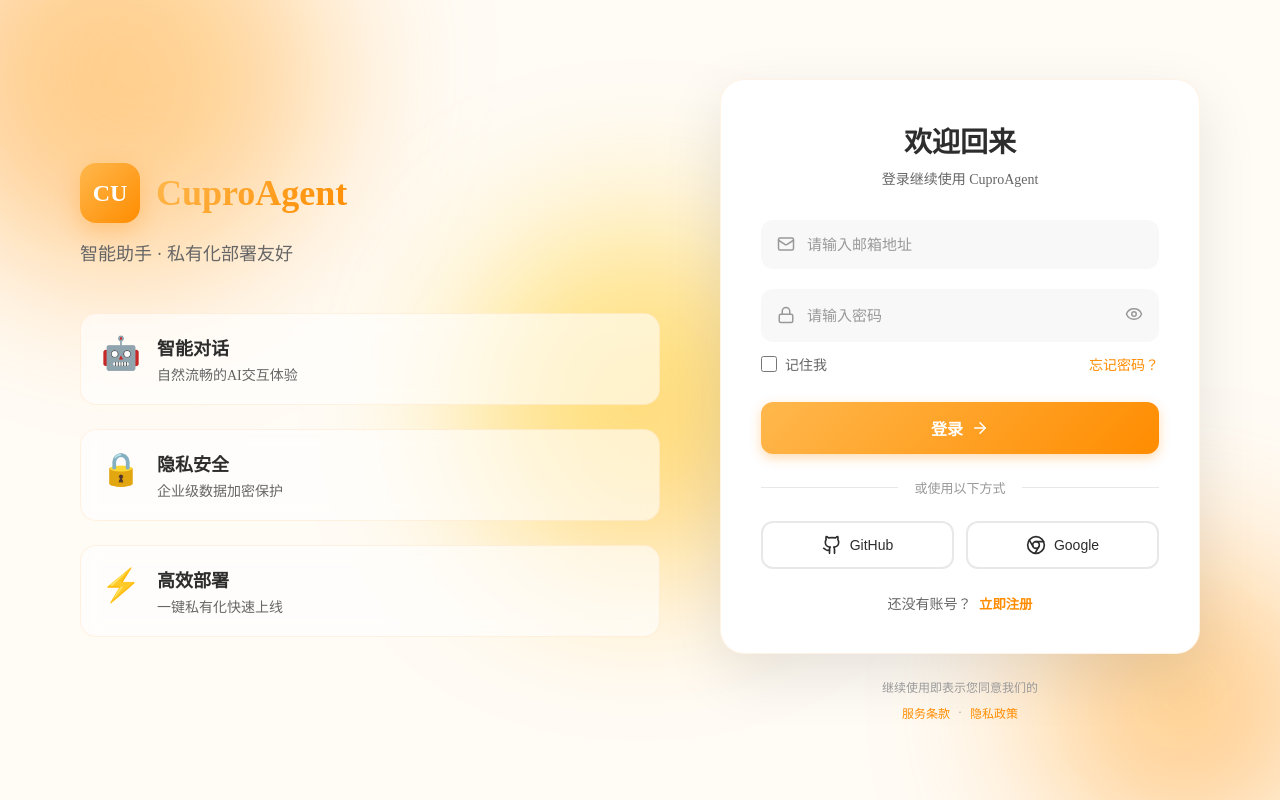
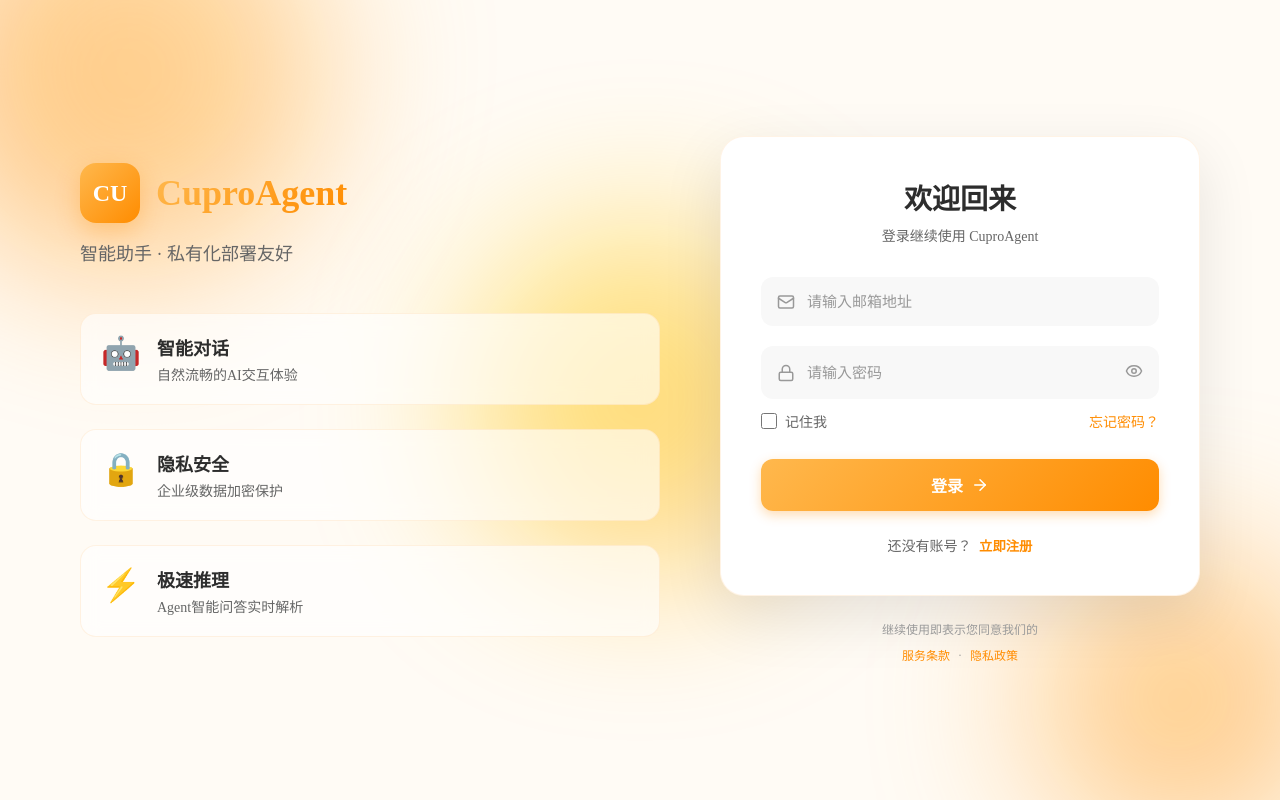
Before and after one commit to continuing2022/CuproAgent, a Vue app: page /login in a window 1280 px wide. Built offline with nearby package versions, Linux system fonts and the light colour scheme.

Commit message:
feat: 样式替换

```diff
--- a/src/styles/element-overrides.css
+++ b/src/styles/element-overrides.css
@@ -114,3 +114,92 @@
     opacity: 0;
   }
 }
+
+/* 选择器（Select）和单选（Radio）覆盖样式 - 黄色主题 */
+:root {
+  --primary-yellow: #f6a623;
+  --primary-yellow-dark: #f39c12;
+}
+
+/* Select 输入框边框与聚焦态 */
+.el-select .el-input__inner {
+  border-color: var(--primary-yellow) !important;
+}
+.el-select .el-input__inner:focus,
+.el-select .el-input__inner.is-focus,
+.el-select .el-input__inner:hover {
+  border-color: var(--primary-yellow-dark) !important;
+  box-shadow: 0 0 0 3px rgba(246,166,35,0.12) !important;
+}
+.el-select .el-input__inner .el-input__icon {
+  color: var(--primary-yellow) !important;
+}
+
+/* 下拉项选中/悬停样式 */
+.el-select-dropdown .el-select-dropdown__item--selected,
+.el-select-dropdown .el-select-dropdown__item:hover {
+  background-color: rgba(246,166,35,0.06) !important;
+  color: var(--primary-yellow-dark) !important;
+}
+
+/* 单选按钮样式 */
+.el-radio.is-checked .el-radio__inner {
+  background-color: var(--primary-yellow) !important;
+  border-color: var(--primary-yellow) !important;
+}
+.el-radio.is-checked .el-radio__inner::after {
+  background-color: #fff !important;
+  box-shadow: none !important;
+}
+.el-radio__label,
+.el-radio.is-checked .el-radio__label {
+  color: var(--primary-yellow-dark) !important;
+}
+.el-radio .el-radio__inner {
+  border-color: rgba(246,166,35,0.6) !important;
+}
+
+/* 兼容性：按钮、tag 等使用 primary 颜色的控件也可偏向黄色 */
+.el-button--primary {
+  background-color: var(--primary-yellow) !important;
+  border-color: var(--primary-yellow) !important;
+}
+
+/* 更高优先级覆盖：确保下拉已选项、下拉项文本、以及 Select 显示的选中文本为黄色 */
+.el-select,
+.el-select * {
+  color-adjust: exact;
+}
+
+/* 强制下拉列表项已选、活跃态颜色 */
+.el-select-dropdown .el-select-dropdown__item--selected,
+.el-select-dropdown .el-select-dropdown__item.is-active,
+.el-select-dropdown .el-select-dropdown__item.selected,
+.el-select-dropdown .el-select-dropdown__item.is-selected {
+  background-color: rgba(246,166,35,0.06) !important;
+  color: var(--primary-yellow-dark) !important;
+}
+
+/* 下拉内的链接或强调文字也覆盖颜色 */
+.el-select-dropdown .el-select-dropdown__item--selected a,
+.el-select-dropdown .el-select-dropdown__item--selected span,
+.el-select-dropdown .el-select-dropdown__item.is-active a,
+.el-select-dropdown .el-select-dropdown__item.is-active span {
+  color: var(--primary-yellow-dark) !important;
+}
+
+/* Select 控件中显示的选中文本（单选/占位文本） */
+.el-select .el-input__inner,
+.el-select .el-input__inner .el-select__tags,
+.el-select .el-input__inner .el-select__tags-text,
+.el-select .el-input__inner .el-select__single,
+.el-select .el-input__inner .el-select__selected-item,
+.filter-select .el-input__inner {
+  color: var(--primary-yellow-dark) !important;
+}
+
+/* 兼容：对带 scoped 样式的组件使用深度选择器的等价规则（提高优先级） */
+:root .el-select .el-input__inner,
+:root .el-select .el-input__inner * {
+  color: var(--primary-yellow-dark) !important;
+}
--- a/src/views/Home.vue
+++ b/src/views/Home.vue
@@ -32,13 +32,16 @@
           <h2>你好！我是 CuproAgent</h2>
           <p>一个智能、温暖的 AI 助手</p>
           <div class="suggestion-cards">
-            <div class="suggestion-card" @click="input = '介绍一下你自己'">
+            <div class="suggestion-card" @click="input = '四类铜合金核心区别'">
               <div class="card-icon">💬</div>
-              <div class="card-title">介绍一下你自己</div>
+              <div class="card-title">四类铜合金核心区别</div>
             </div>
-            <div class="suggestion-card" @click="input = '你可以做什么？'">
+            <div
+              class="suggestion-card"
+              @click="input = ' 新能源/ 光伏/ 半导体用特种铜合金原因'"
+            >
               <div class="card-icon">✨</div>
-              <div class="card-title">你可以做什么？</div>
+              <div class="card-title">新能源/ 光伏/ 半导体用特种铜合金原因</div>
             </div>
             <div
               class="suggestion-card"
@@ -215,7 +218,7 @@
     if (!conv || !conv._local) {
       payload.conversation_id = currentConvId.value;
     } else {
-      payload.title = content.slice(0, 10) || conv.title;
+      payload.title = content.slice(0, 15) || conv.title;
     }
 
     // 先添加一个空的 assistant 占位，用于流式追加
@@ -265,7 +268,7 @@
             currentConvId.value = newConvId;
           }
           if (target && (!target.title || target.title === "新对话"))
-            target.title = content.slice(0, 10);
+            target.title = content.slice(0, 15);
           if (target) target.timestamp = Date.now();
         }
         if (obj && obj.message_id) assistantMsg.id = obj.message_id;
--- a/src/views/Login.vue
+++ b/src/views/Login.vue
@@ -31,8 +31,8 @@
           <div class="feature-item">
             <div class="feature-icon">⚡</div>
             <div class="feature-text">
-              <h3>高效部署</h3>
-              <p>一键私有化快速上线</p>
+              <h3>极速推理</h3>
+              <p>Agent智能问答实时解析</p>
             </div>
           </div>
         </div>
@@ -138,21 +138,6 @@
               </template>
             </button>
           </form>
-
-          <div class="divider">
-            <span>或使用以下方式</span>
-          </div>
-
-          <div class="social-login">
-            <button class="social-btn" @click="handleSocialLogin('GitHub')">
-              <Github size="20" />
-              <span>GitHub</span>
-            </button>
-            <button class="social-btn" @click="handleSocialLogin('Google')">
-              <Chrome size="20" />
-              <span>Google</span>
-            </button>
-          </div>
 
           <div class="switch-mode">
             {{ isLogin ? "还没有账号？" : "已有账号？" }}
@@ -313,11 +298,6 @@
   formData.email = "";
   formData.password = "";
   formData.confirmPassword = "";
-};
-
-// 第三方登录
-const handleSocialLogin = (provider) => {
-  alert(`使用 ${provider} 登录`);
 };
 </script>
 <style lang="scss" scoped>
@@ -680,57 +660,6 @@
   }
 }
 
-.divider {
-  position: relative;
-  text-align: center;
-  margin: 24px 0;
-}
-
-.divider::before {
-  content: "";
-  position: absolute;
-  top: 50%;
-  left: 0;
-  right: 0;
-  height: 1px;
-  background: #e8e8e8;
-}
-
-.divider span {
-  position: relative;
-  background: $color-white;
-  padding: 0 16px;
-  font-size: 13px;
-  color: $text-muted-2;
-}
-
-.social-login {
-  display: grid;
-  grid-template-columns: 1fr 1fr;
-  gap: 12px;
-}
-
-.social-btn {
-  padding: 12px 16px;
-  background: white;
-  border: 2px solid #e8e8e8;
-  border-radius: 12px;
-  display: flex;
-  align-items: center;
-  justify-content: center;
-  gap: 8px;
-  font-size: 14px;
-  font-weight: 500;
-  color: #2d2d2d;
-  cursor: pointer;
-  transition: all 0.2s;
-}
-
-.social-btn:hover {
-  border-color: $color-primary-2;
-  background: $color-bg;
-}
-
 .switch-mode {
   text-align: center;
   margin-top: 24px;
--- a/src/views/Usermanagement.vue
+++ b/src/views/Usermanagement.vue
@@ -152,7 +152,11 @@
             </el-tag>
           </template>
         </el-table-column>
-
+        <el-table-column label="登录次数" width="180">
+          <template #default="{ row }">
+            {{ row.loginCount }}
+          </template>
+        </el-table-column>
         <el-table-column label="注册时间" width="200">
           <template #default="{ row }">
             {{ formatDate(row.createdAt) }}
@@ -684,6 +688,13 @@
 /* 容器样式 */
 .user-management-container {
   padding: 2rem;
+  /* 主题色变量（用于与左侧输入框保持一致的主色调） */
+  --accent: #ff8c3a;
+  --accent-2: #ff7a1f;
+  --accent-light: #ffe4d1;
+  --accent-shadow: rgba(255, 122, 31, 0.3);
+  --accent-shadow-strong: rgba(255, 122, 31, 0.4);
+
   background: linear-gradient(135deg, #fff8f3 0%, #ffffff 100%);
   min-height: 100vh;
 }
@@ -705,12 +716,12 @@
 .header-icon {
   width: 3.5rem;
   height: 3.5rem;
-  background: linear-gradient(135deg, #ff8c3a 0%, #ff7a1f 100%);
+  background: linear-gradient(135deg, var(--accent) 0%, var(--accent-2) 100%);
   border-radius: 1rem;
   display: flex;
   align-items: center;
   justify-content: center;
-  box-shadow: 0 8px 16px rgba(255, 122, 31, 0.3);
+  box-shadow: 0 8px 16px var(--accent-shadow);
   color: #ffffff;
 }
 
@@ -723,14 +734,14 @@
 
 .page-subtitle {
   font-size: 0.875rem;
-  color: #ff8c3a;
+  color: var(--accent);
   margin: 0.25rem 0 0 0;
 }
 
 /* 搜索卡片 */
 .search-card {
   margin-bottom: 2rem;
-  border: 2px solid #ffe4d1;
+  border: 2px solid var(--accent-light);
   border-radius: 1rem;
 }
 
@@ -763,15 +774,15 @@
 }
 
 .stat-card {
-  border: 2px solid #ffe4d1;
+  border: 2px solid var(--accent-light);
   border-radius: 1rem;
   transition: all 0.3s ease;
 }
 
 .stat-card:hover {
   transform: translateY(-4px);
-  box-shadow: 0 12px 24px rgba(255, 122, 31, 0.15);
-  border-color: #ff8c3a;
+  box-shadow: 0 12px 24px var(--accent-shadow);
+  border-color: var(--accent);
 }
 
 .stat-content {
@@ -791,7 +802,7 @@
 }
 
 .stat-icon-total {
-  background: linear-gradient(135deg, #ff8c3a 0%, #ff7a1f 100%);
+  background: linear-gradient(135deg, var(--accent) 0%, var(--accent-2) 100%);
 }
 
 .stat-icon-admin {
@@ -866,7 +877,7 @@
   width: auto;
   max-width: 90%;
   background: linear-gradient(135deg, #1f2937 0%, #111827 100%);
-  border: 2px solid #ff8c3a;
+  border: 2px solid var(--accent);
   box-shadow: 0 20px 40px rgba(0, 0, 0, 0.3);
 }
 
@@ -882,7 +893,7 @@
 }
 
 .bulk-info strong {
-  color: #ff8c3a;
+  color: var(--accent);
   font-weight: 700;
 }
 
@@ -937,9 +948,9 @@
 
 .btn-back {
   margin-right: 0.75rem;
-  border: 2px solid #ffe4d1;
+  border: 2px solid var(--accent-light);
   background: transparent;
-  color: #ff7a1f;
+  color: var(--accent-2);
 }
 
 /* 过渡动画 */
@@ -956,16 +967,16 @@
 
 /* Element Plus 组件自定义样式 */
 :deep(.el-button--primary) {
-  background: linear-gradient(135deg, #ff8c3a 0%, #ff7a1f 100%);
+  background: linear-gradient(135deg, var(--accent) 0%, var(--accent-2) 100%);
   border: none;
   transition: all 0.3s ease;
-  box-shadow: 0 4px 12px rgba(255, 122, 31, 0.3);
+  box-shadow: 0 4px 12px var(--accent-shadow);
 }
 
 :deep(.el-button--primary:hover) {
-  background: linear-gradient(135deg, #ff7a1f 0%, #ff6a0f 100%);
+  background: linear-gradient(135deg, var(--accent-2) 0%, #ff6a0f 100%);
   transform: translateY(-2px);
-  box-shadow: 0 6px 16px rgba(255, 122, 31, 0.4);
+  box-shadow: 0 6px 16px var(--accent-shadow-strong);
 }
 
 :deep(.el-button--warning) {
@@ -987,17 +998,17 @@
 }
 
 :deep(.el-input__wrapper) {
-  border: 2px solid #ffe4d1;
+  border: 2px solid var(--accent-light);
   border-radius: 0.5rem;
   transition: all 0.3s ease;
 }
 
 :deep(.el-input__wrapper:hover) {
-  border-color: #ff8c3a;
+  border-color: var(--accent);
 }
 
 :deep(.el-input__wrapper.is-focus) {
-  border-color: #ff8c3a;
+  border-color: var(--accent);
   box-shadow: 0 0 0 3px rgba(255, 140, 58, 0.1);
 }
 
@@ -1006,12 +1017,12 @@
 }
 
 :deep(.el-pagination.is-background .el-pager li:not(.is-disabled).is-active) {
-  background: linear-gradient(135deg, #ff8c3a 0%, #ff7a1f 100%);
+  background: linear-gradient(135deg, var(--accent) 0%, var(--accent-2) 100%);
   color: #ffffff;
 }
 
 :deep(.el-pagination.is-background .el-pager li:not(.is-disabled):hover) {
-  color: #ff7a1f;
+  color: var(--accent-2);
 }
 
 :deep(.el-tag--primary) {
@@ -1031,22 +1042,22 @@
 }
 
 :deep(.el-card) {
-  border: 2px solid #ffe4d1;
+  border: 2px solid var(--accent-light);
 }
 
 :deep(.el-dialog) {
   border-radius: 1rem;
-  border: 2px solid #ff8c3a;
+  border: 2px solid var(--accent);
 }
 
 :deep(.el-dialog__header) {
   background: linear-gradient(135deg, #fff5ed 0%, #ffffff 100%);
-  border-bottom: 2px solid #ffe4d1;
+  border-bottom: 2px solid var(--accent-light);
   border-radius: 1rem 1rem 0 0;
 }
 
 :deep(.el-dialog__title) {
-  color: #ff7a1f;
+  color: var(--accent-2);
   font-weight: 700;
   font-size: 1.25rem;
 }
@@ -1064,11 +1075,11 @@
 /* 确认框样式 */
 :deep(.delete-confirm-box) {
   border-radius: 1rem;
-  border: 2px solid #ff8c3a;
+  border: 2px solid var(--accent);
 }
 
 :deep(.delete-confirm-box .el-message-box__title) {
-  color: #ff7a1f;
+  color: var(--accent-2);
   font-weight: 600;
 }
 
```
